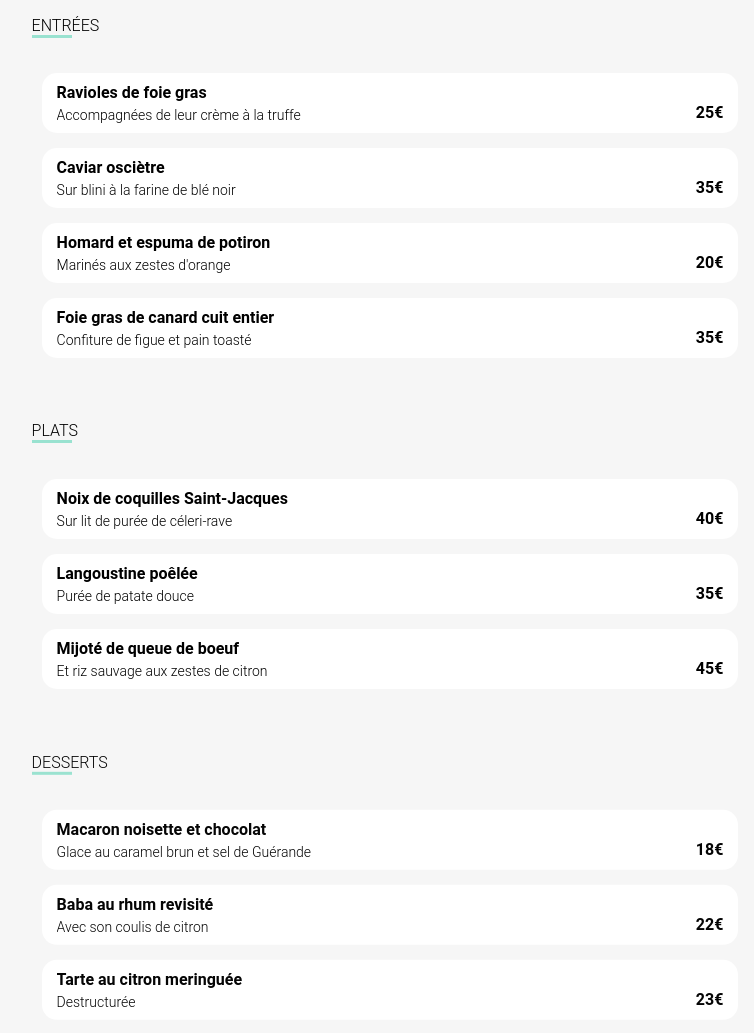
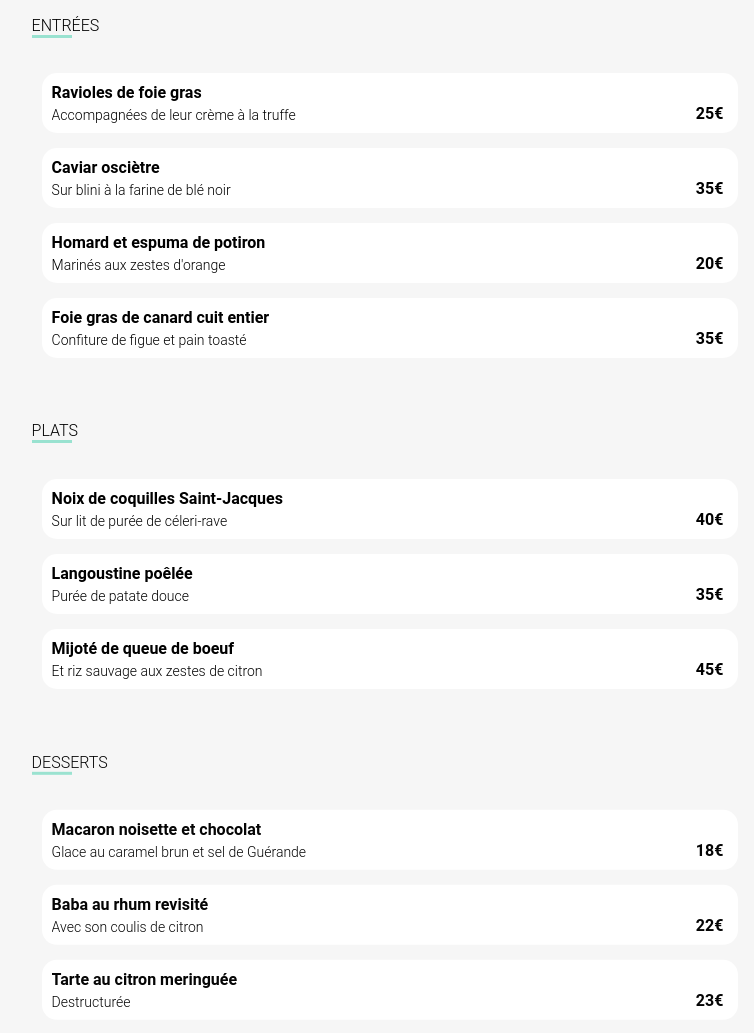
Before and after one commit to Nisrinerhl/Oh-my-food, a website: page restaurants/la-note-enchantée.html in a window 1280 px wide. Shown: the part 439-1472 px from the top of the page, without its empty margins (250-1004 px from the left). Drawn offline with Linux system fonts and the light colour scheme; a web font is replaced by a local one.

Commit message:
Modification des sélecteurs de plats

```diff
--- a/restaurants/la-note-enchantée.html
+++ b/restaurants/la-note-enchantée.html
@@ -47,8 +47,9 @@
                                 <h3>Ravioles de foie gras</h3>
                                 <p>Accompagnées de leur crème à la truffe</p>
                             </div>
+                            <span class="plates__card--prix">25&euro;</span>
                             <div class="plates__card--price">
-                                <p>25&euro;</p>
+
                                 <span class="plates__card--price-check">
                                     <i class="fa-solid fa-circle-check"></i>
                                 </span>
@@ -59,8 +60,9 @@
                                 <h3>Caviar osciètre</h3>
                                 <p>Sur blini à la farine de blé noir</p>
                             </div>
+                            <span class="plates__card--prix">35&euro;</span>
                             <div class="plates__card--price">
-                                <p>35&euro;</p>
+
                                 <span class="plates__card--price-check">
                                     <i class="fa-solid fa-circle-check"></i>
                                 </span>
@@ -71,8 +73,9 @@
                                 <h3>Homard et espuma de potiron</h3>
                                 <p>Marinés aux zestes d'orange</p>
                             </div>
+                            <span class="plates__card--prix">20&euro;</span>
                             <div class="plates__card--price">
-                                <p>20&euro;</p>
+
                                 <span class="plates__card--price-check">
                                     <i class="fa-solid fa-circle-check"></i>
                                 </span>
@@ -83,8 +86,9 @@
                                 <h3>Foie gras de canard cuit entier</h3>
                                 <p>Confiture de figue et pain toasté</p>
                             </div>
+                            <span class="plates__card--prix">35&euro;</span>
                             <div class="plates__card--price">
-                                <p>35&euro;</p>
+
                                 <span class="plates__card--price-check">
                                     <i class="fa-solid fa-circle-check"></i>
                                 </span>
@@ -101,8 +105,9 @@
                                 <h3>Noix de coquilles Saint-Jacques</h3>
                                 <p>Sur lit de purée de céleri-rave</p>
                             </div>
+                            <span class="plates__card--prix">40&euro;</span>
                             <div class="plates__card--price">
-                                <p>40&euro;</p>
+
                                 <span class="plates__card--price-check">
                                     <i class="fa-solid fa-circle-check"></i>
                                 </span>
@@ -113,8 +118,9 @@
                                 <h3>Langoustine poêlée</h3>
                                 <p>Purée de patate douce</p>
                             </div>
+                            <span class="plates__card--prix">35&euro;</span>
                             <div class="plates__card--price">
-                                <p>35&euro;</p>
+
                                 <span class="plates__card--price-check">
                                     <i class="fa-solid fa-circle-check"></i>
                                 </span>
@@ -125,8 +131,9 @@
                                 <h3>Mijoté de queue de boeuf</h3>
                                 <p>Et riz sauvage aux zestes de citron</p>
                             </div>
+                            <span class="plates__card--prix">45&euro;</span>
                             <div class="plates__card--price">
-                                <p>45&euro;</p>
+
                                 <span class="plates__card--price-check">
                                     <i class="fa-solid fa-circle-check"></i>
                                 </span>
@@ -142,8 +149,9 @@
                                 <h3>Macaron noisette et chocolat</h3>
                                 <p>Glace au caramel brun et sel de Guérande</p>
                             </div>
+                            <span class="plates__card--prix">18&euro;</span>
                             <div class="plates__card--price">
-                                <p>18&euro;</p>
+
                                 <span class="plates__card--price-check">
                                     <i class="fa-solid fa-circle-check"></i>
                                 </span>
@@ -154,8 +162,9 @@
                                 <h3>Baba au rhum revisité</h3>
                                 <p>Avec son coulis de citron</p>
                             </div>
+                            <span class="plates__card--prix">22&euro;</span>
                             <div class="plates__card--price">
-                                <p>22&euro;</p>
+
                                 <span class="plates__card--price-check">
                                     <i class="fa-solid fa-circle-check"></i>
                                 </span>
@@ -166,8 +175,9 @@
                                 <h3>Tarte au citron meringuée</h3>
                                 <p>Destructurée</p>
                             </div>
+                            <span class="plates__card--prix">23&euro;</span>
                             <div class="plates__card--price">
-                                <p>23&euro;</p>
+
                                 <span class="plates__card--price-check">
                                     <i class="fa-solid fa-circle-check"></i>
                                 </span>
--- a/sass/components/_loader.scss
+++ b/sass/components/_loader.scss
@@ -7,7 +7,7 @@
     width: 100%;
     left: 0;
     top: 0;
-    background-color: rgba(white, 0.75);
+    background-color: rgba(white, 1);
     z-index: 9999;
     display: flex;
     align-items: center;
--- a/sass/components/_plates.scss
+++ b/sass/components/_plates.scss
@@ -23,13 +23,12 @@
             display: flex;
             flex-direction: column;
             justify-content: center;
-            padding-left: 15px;
-            margin-right: auto;
+            padding-left: 10px;
+            width: 100%;
             height: 100%;
             gap: 5px;
+            white-space: nowrap;
             overflow: hidden;
-            white-space: nowrap;
-            transition: all 0.5s ease-in-out;
 
             & h3 {
                 font-size: 16px;
@@ -50,30 +49,31 @@
             }
         }
 
+        &--prix {
+            display: flex;
+            align-items: flex-end;
+            margin-bottom: 10px;
+            margin-left: 2px;
+            padding-top: 25px;
+            font-weight: bold;
+            font-size: 16px;
+        }
+
         &--price {
             display: flex;
             justify-content: center;
             align-items: center;
             height: 100%;
-            font-weight: bold;
-            transform: translateX(45px);
-            transition: all 0.5s ease-in-out;
 
-            & p {
-                padding-top: 25px;
-                margin-right: 10px;
-                font-weight: bold;
-                font-size: 16px;
-
-            }
 
             &-check {
                 display: flex;
                 justify-content: center;
                 align-items: center;
                 height: 100%;
-                width: 50px;
                 border-radius: 0px 15px 15px 0px;
+                transform: translateX(15px);
+                transition: all 0.5s ease-in-out;
 
                 & i {
                     color: white;
@@ -85,12 +85,9 @@
         }
 
         &:hover {
-            .plates__card--price p {
-                transform: translateX(-5px);
-            }
-
             .plates__card--contain {
-                transform: translateX(-8px);
+                overflow: hidden;
+                text-overflow: ellipsis;
             }
 
             .plates__card--price {
@@ -100,7 +97,10 @@
             .plates__card--price-check {
                 background-color: $water-green;
                 transform: translateX(0px);
+                margin-left: 8px;
+                width: 50px;
             }
         }
     }
+
 }
```
Also changed, not shown: restaurants/la-palette-du-gout.html (+15 -14 lines), restaurants/le-delice-des-sens.html (+18 -9 lines), restaurants/À-la-française.html (+18 -9 lines), assets/css/style.css, 1 other file.
